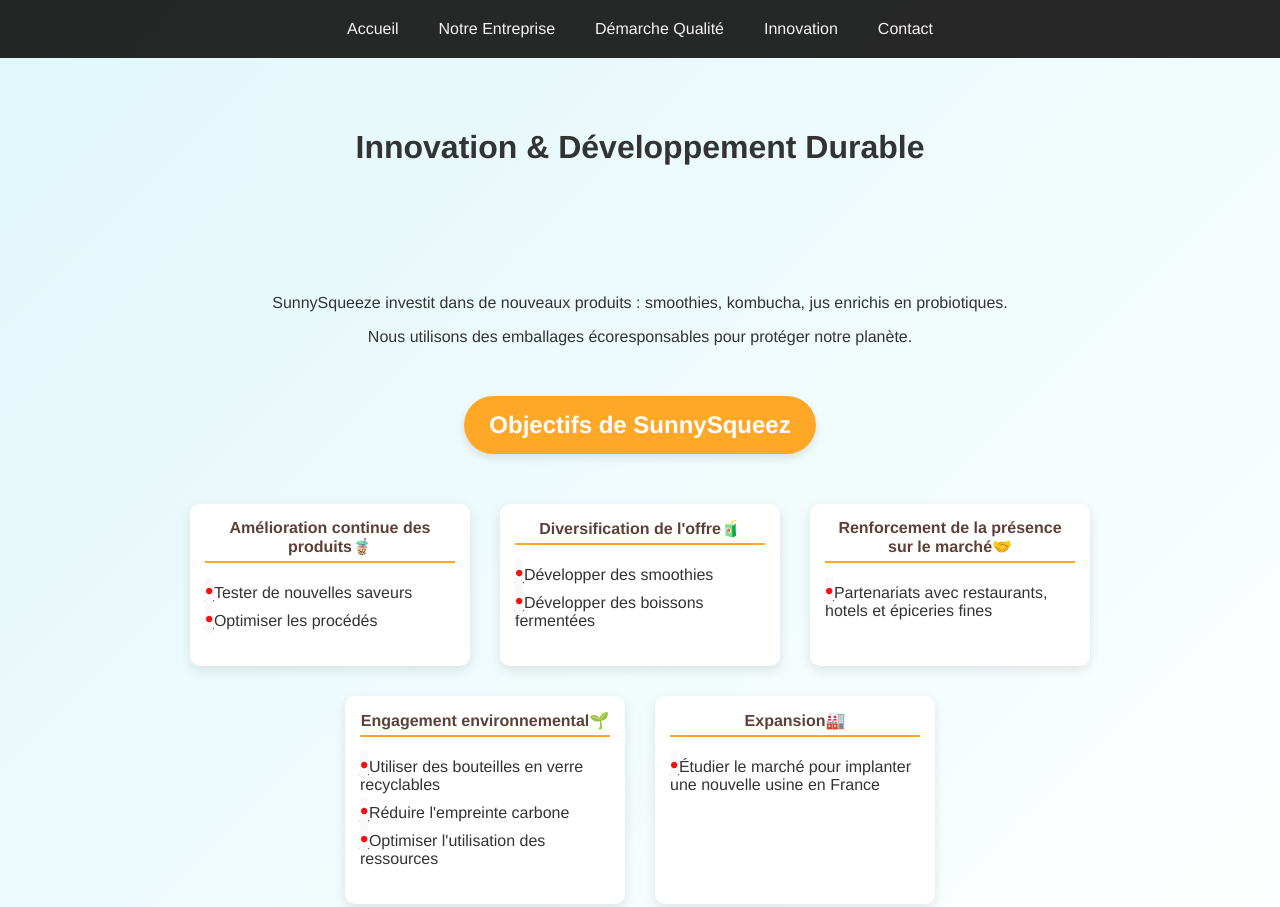
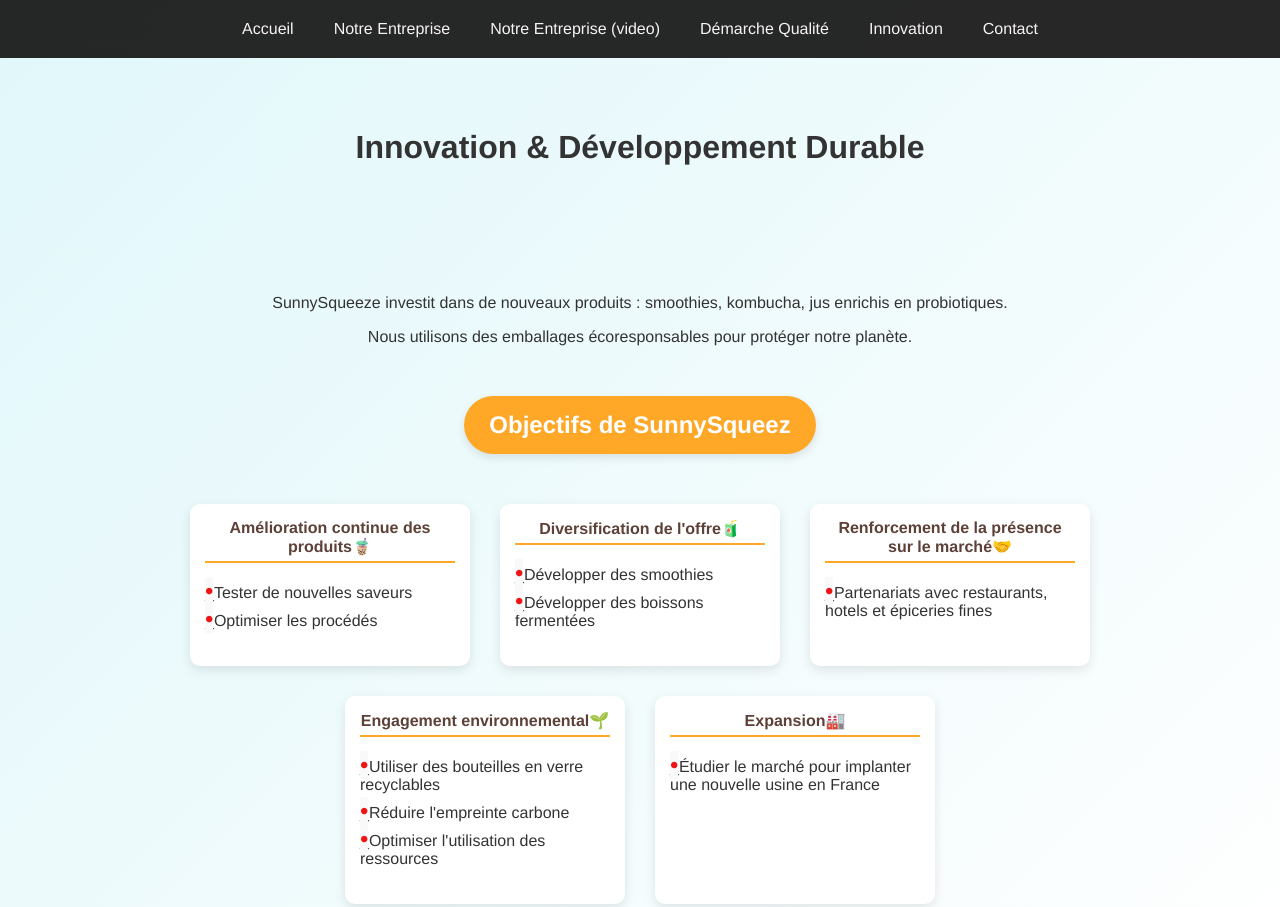
Before and after one commit to TigantiAnas/sunnysqweeze, a plain HTML site: page innovation.html in a window 1280 px wide. Shown: the top 907 px of the page. Drawn offline with Linux system fonts and the light colour scheme.

Commit message:
Update innovation.html

```diff
--- a/innovation.html
+++ b/innovation.html
@@ -11,6 +11,7 @@
         <ul>
           <li><a href="index.html">Accueil</a></li>
           <li><a href="notre-entreprise.html">Notre Entreprise</a></li>
+          <li><a href="notre-entrepriseee.html">Notre Entreprise (video)</a></li>
           <li><a href="demarche-qualite.html">Démarche Qualité</a></li>
           <li><a href="innovation.html">Innovation</a></li>
           <li><a href="contact.html">Contact</a></li>
```
